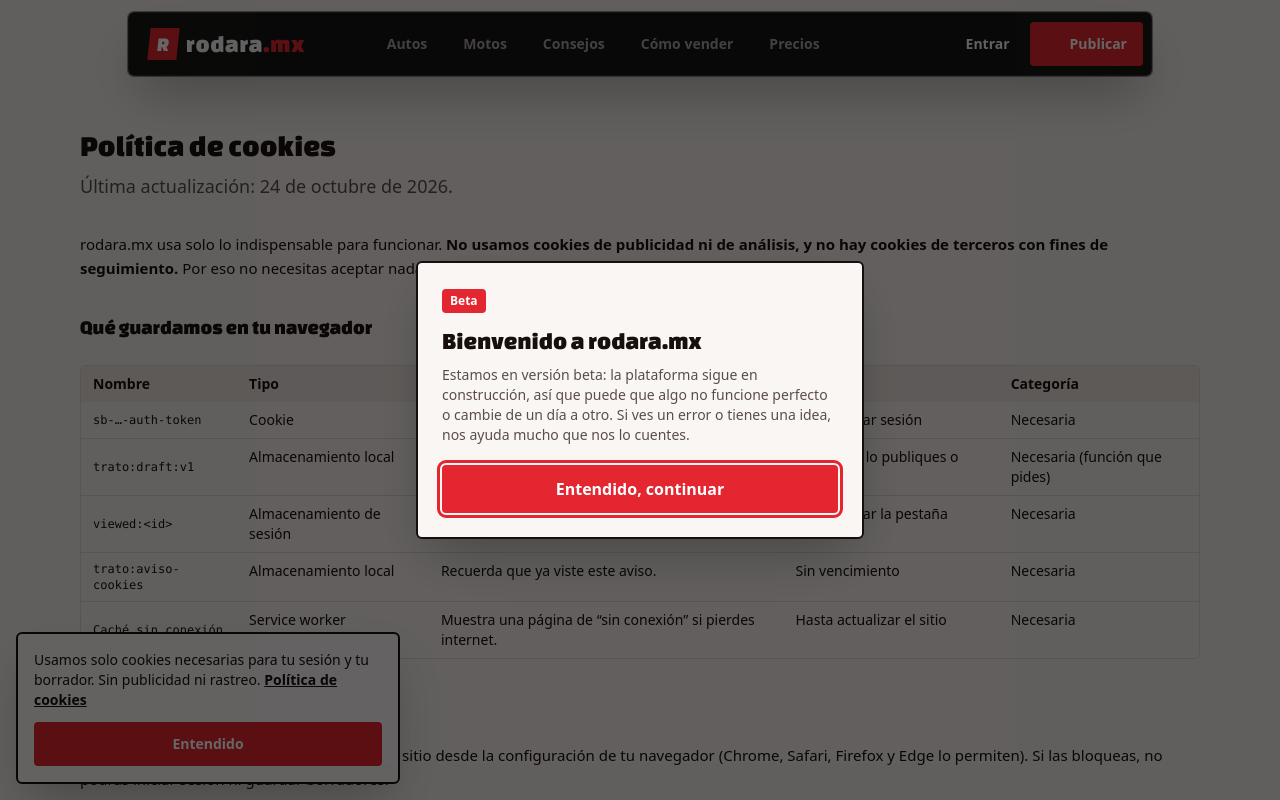
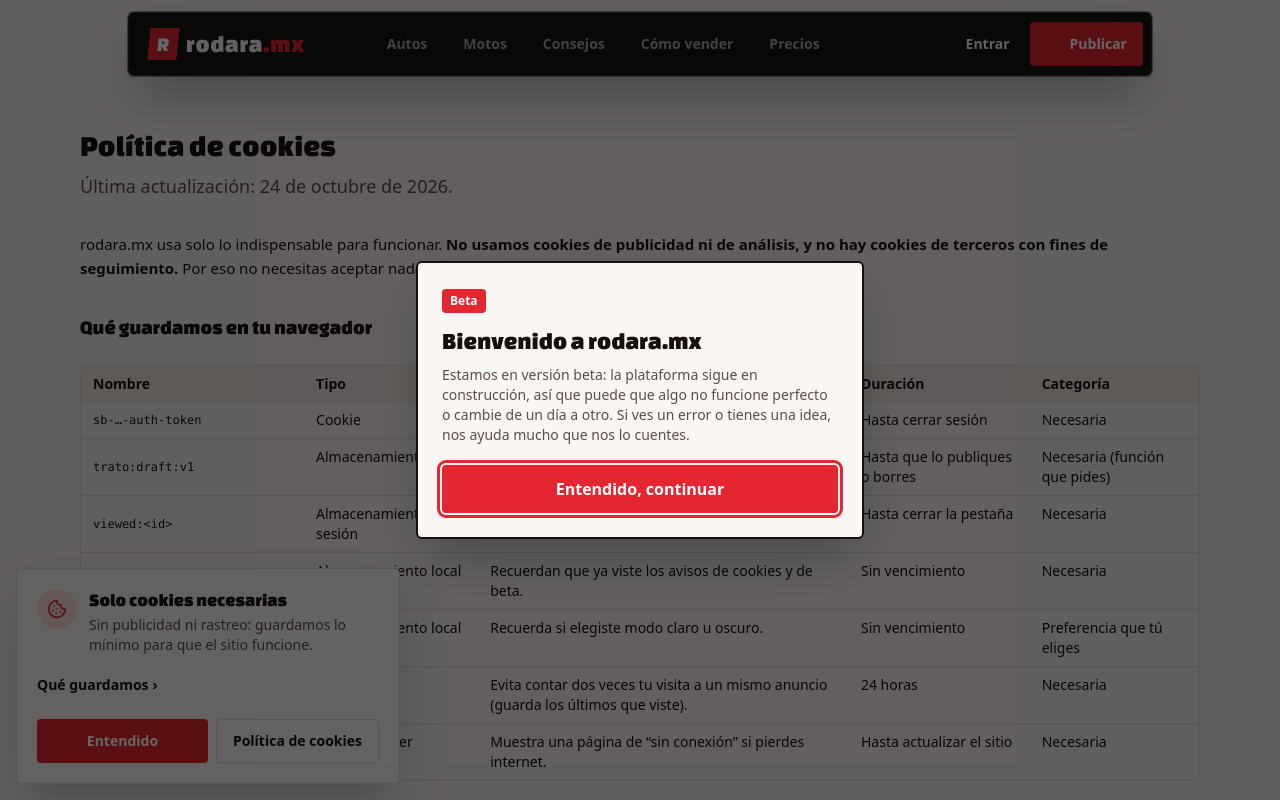
Before and after one commit to haymarceau1-droid/Trato, a Next.js app: page /cookies in a window 1280 px wide. Shown: the top 800 px of the page. Built offline with nearby package versions, Linux system fonts and the light colour scheme; no server answers; some icons are missing.

Commit message:
Cookie notice: clearer redesign with details, buttons and entrance animation; update cookies table
Co-Authored-By: Claude Sonnet 5.5 <noreply@anthropic.com>
Claude-Session: https://claude.ai/code/session_01SvitRnRv3x1BTzickVyJRx

```diff
--- a/src/app/cookies/page.tsx
+++ b/src/app/cookies/page.tsx
@@ -26,10 +26,24 @@ const ROWS = [
     "Necesaria",
   ],
   [
-    "trato:aviso-cookies",
+    "trato:aviso-cookies, trato:aviso-beta",
     "Almacenamiento local",
-    "Recuerda que ya viste este aviso.",
+    "Recuerdan que ya viste los avisos de cookies y de beta.",
     "Sin vencimiento",
+    "Necesaria",
+  ],
+  [
+    "trato:tema",
+    "Almacenamiento local",
+    "Recuerda si elegiste modo claro u oscuro.",
+    "Sin vencimiento",
+    "Preferencia que tú eliges",
+  ],
+  [
+    "vw",
+    "Cookie",
+    "Evita contar dos veces tu visita a un mismo anuncio (guarda los últimos que viste).",
+    "24 horas",
     "Necesaria",
   ],
   [
--- a/src/app/globals.css
+++ b/src/app/globals.css
@@ -170,3 +170,22 @@ h4,
     animation: none !important;
   }
 }
+
+@keyframes cookie-in {
+  from {
+    opacity: 0;
+    transform: translateY(16px);
+  }
+  to {
+    opacity: 1;
+    transform: none;
+  }
+}
+.cookie-in {
+  animation: cookie-in 320ms cubic-bezier(0.2, 0.8, 0.2, 1) 400ms both;
+}
+@media (prefers-reduced-motion: reduce) {
+  .cookie-in {
+    animation: none;
+  }
+}
--- a/src/components/legal/cookie-notice.tsx
+++ b/src/components/legal/cookie-notice.tsx
@@ -2,7 +2,7 @@
 
 import Link from "next/link";
 import { useSyncExternalStore } from "react";
-import { Button } from "@/components/ui/button";
+import { Button, buttonClass } from "@/components/ui/button";
 
 const KEY = "trato:aviso-cookies";
 const EVENT = "trato:aviso-cookies-change";
@@ -31,30 +31,80 @@ export function CookieNotice() {
   // En el servidor se considera "visto" para no mostrarlo en el HTML inicial ni parpadear.
   const seen = useSyncExternalStore(subscribe, seenNow, () => true);
   if (seen) return null;
+
+  const accept = () => {
+    try {
+      localStorage.setItem(KEY, "1");
+    } catch {
+      /* sin almacenamiento: se mostrará de nuevo */
+    }
+    window.dispatchEvent(new Event(EVENT));
+  };
+
   return (
     <section
-      aria-label="Aviso de cookies"
-      className="border-foreground bg-card fixed right-3 bottom-[4.75rem] left-3 z-40 rounded-md border-2 p-4 shadow-2xl md:right-auto md:bottom-4 md:left-4 md:max-w-sm"
+      role="region"
+      aria-labelledby="cookie-title"
+      className="border-border bg-card cookie-in fixed right-3 bottom-[4.75rem] left-3 z-40 rounded-md border p-5 shadow-2xl md:right-auto md:bottom-4 md:left-4 md:w-[24rem]"
     >
-      <p className="text-sm">
-        Usamos solo cookies necesarias para tu sesión y tu borrador. Sin publicidad ni rastreo.{" "}
-        <Link href="/cookies" className="font-semibold underline">
+      <div className="flex items-start gap-3">
+        <span
+          aria-hidden
+          className="bg-primary-soft text-primary grid size-10 shrink-0 place-items-center rounded-full"
+        >
+          <svg
+            viewBox="0 0 24 24"
+            fill="none"
+            stroke="currentColor"
+            strokeWidth="2"
+            strokeLinecap="round"
+            strokeLinejoin="round"
+            className="size-5"
+          >
+            <path d="M12 2a10 10 0 1 0 10 10 4 4 0 0 1-5-5 4 4 0 0 1-5-5" />
+            <path d="M8.5 8.5v.01M16 15.5v.01M12 12v.01M11 17v.01M7 14v.01" />
+          </svg>
+        </span>
+        <div className="min-w-0">
+          <h2 id="cookie-title" className="text-lg leading-tight">
+            Solo cookies necesarias
+          </h2>
+          <p className="text-muted-foreground mt-1 text-sm">
+            Sin publicidad ni rastreo: guardamos lo mínimo para que el sitio funcione.
+          </p>
+        </div>
+      </div>
+
+      <details className="group mt-3 text-sm">
+        <summary className="hover:text-primary flex min-h-9 cursor-pointer list-none items-center gap-1 font-semibold">
+          Qué guardamos
+          <span aria-hidden className="transition-transform group-open:rotate-90">
+            ›
+          </span>
+        </summary>
+        <ul className="text-muted-foreground mt-1 space-y-1.5 pl-1">
+          <li>
+            <strong className="text-foreground">Tu sesión:</strong> para que sigas conectado.
+          </li>
+          <li>
+            <strong className="text-foreground">Tu borrador:</strong> si empiezas a publicar un
+            anuncio, se guarda en tu navegador.
+          </li>
+          <li>
+            <strong className="text-foreground">Tus ajustes:</strong> tema claro u oscuro y este
+            aviso, para no repetirlo.
+          </li>
+        </ul>
+      </details>
+
+      <div className="mt-4 flex gap-2">
+        <Button className="flex-1" onClick={accept}>
+          Entendido
+        </Button>
+        <Link href="/cookies" className={buttonClass({ variant: "outline" })}>
           Política de cookies
         </Link>
-      </p>
-      <Button
-        className="mt-3 w-full"
-        onClick={() => {
-          try {
-            localStorage.setItem(KEY, "1");
-          } catch {
-            /* sin almacenamiento: se mostrará de nuevo */
-          }
-          window.dispatchEvent(new Event(EVENT));
-        }}
-      >
-        Entendido
-      </Button>
+      </div>
     </section>
   );
 }
```
